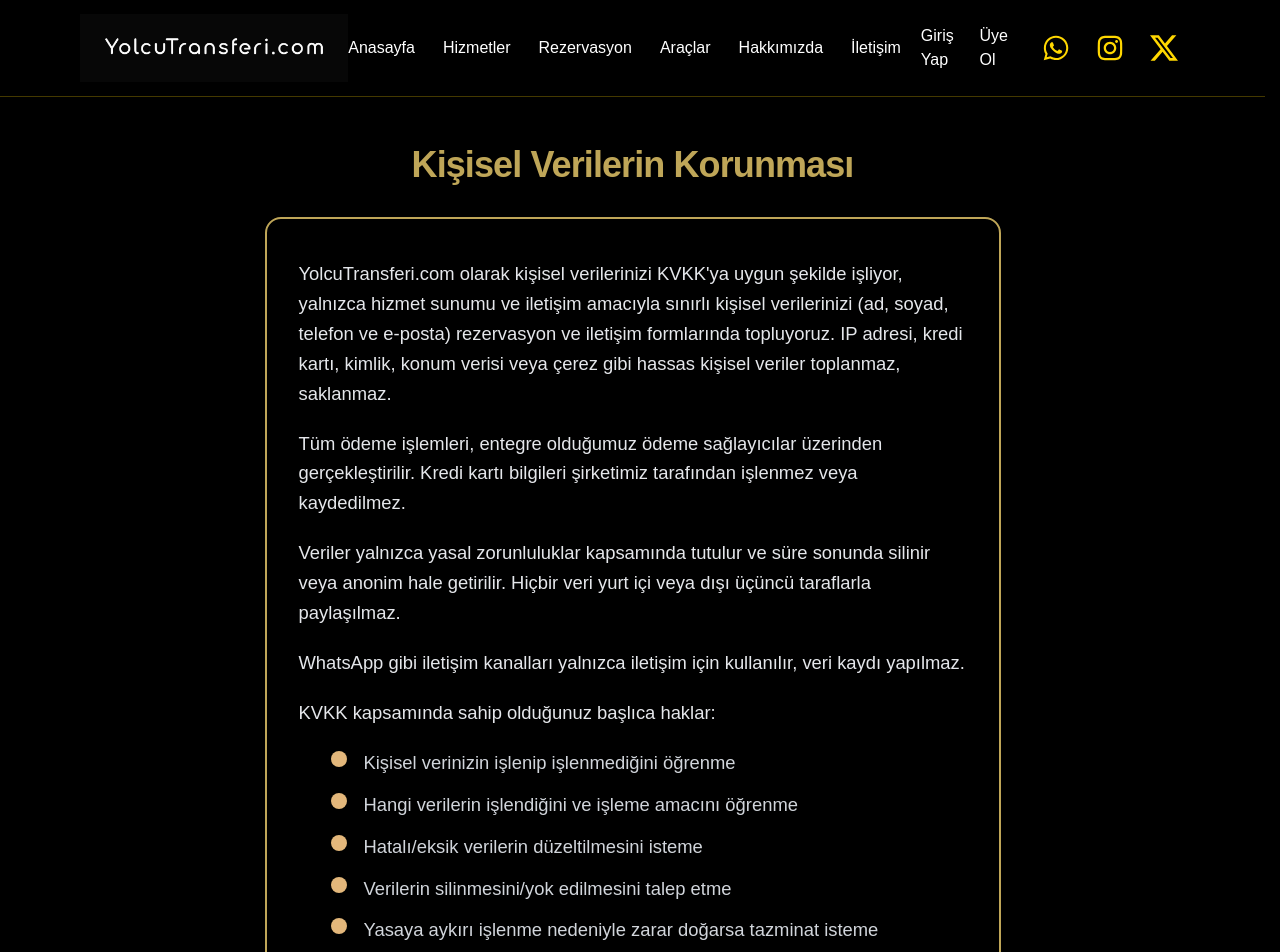
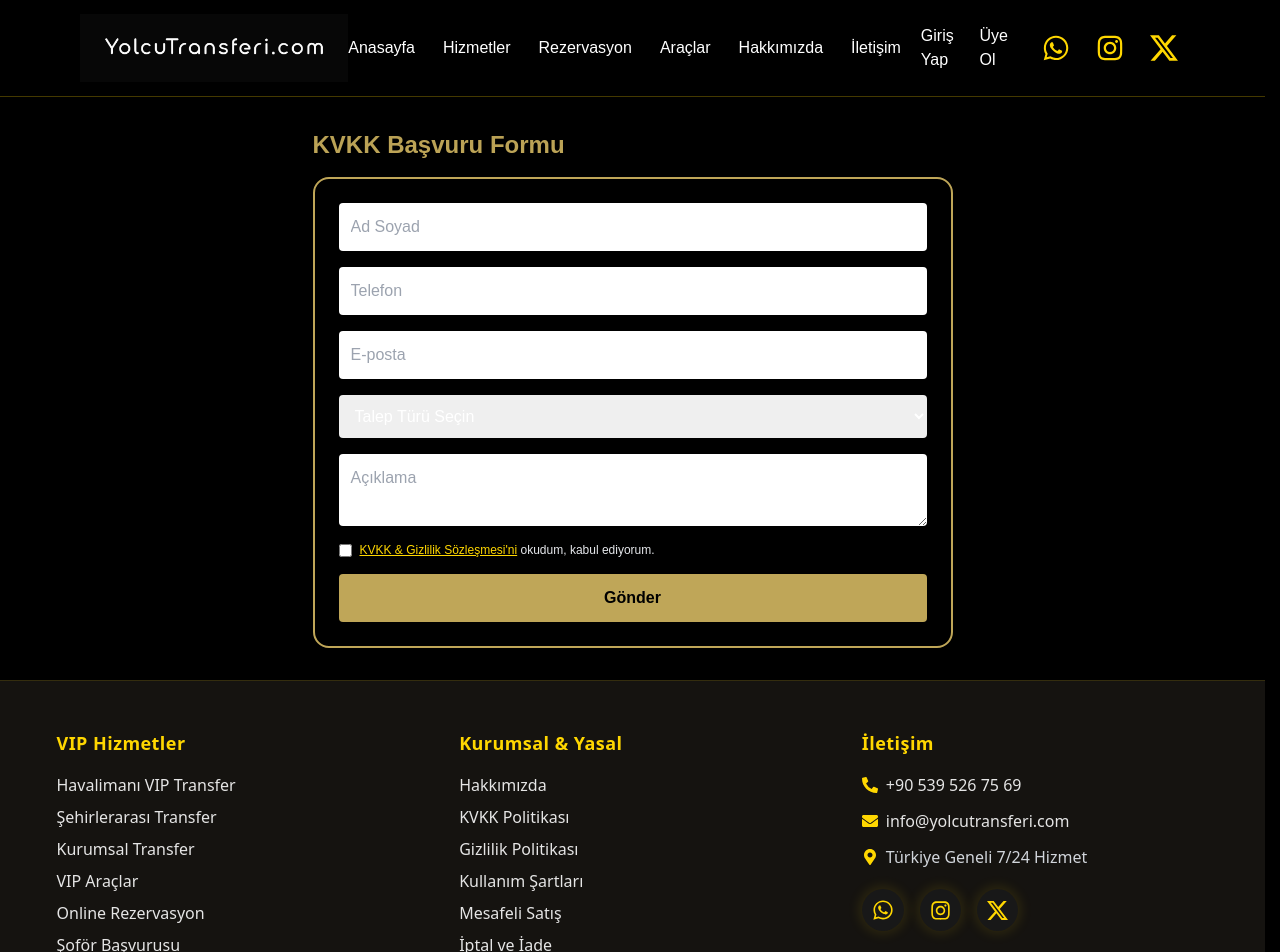
Before and after one commit to haliltayfur/yolcutransferi, a Next.js app: page /kvkk in a window 1280 px wide. Shown: the top 952 px of the page. Built offline with nearby package versions, Linux system fonts and the light colour scheme.

Commit message:
Update page.js

```diff
--- a/app/kvkk/page.js
+++ b/app/kvkk/page.js
@@ -1,85 +1,97 @@
 "use client";
-import Link from "next/link";
+import { useState } from "react";
 
-export default function Kvkk() {
+export default function KvkkFormu() {
+  const [form, setForm] = useState({
+    adsoyad: "",
+    telefon: "",
+    eposta: "",
+    talep: "",
+    aciklama: "",
+    kvkkOnay: false,
+  });
+  const [errors, setErrors] = useState({});
+  const [msg, setMsg] = useState("");
+
+  const handleChange = (e) => {
+    const { name, value, type, checked } = e.target;
+    setForm((f) => ({ ...f, [name]: type === "checkbox" ? checked : value }));
+    setErrors((e) => ({ ...e, [name]: undefined }));
+  };
+
+  const handleSubmit = async (e) => {
+    e.preventDefault();
+    let newErrors = {};
+    if (!form.adsoyad) newErrors.adsoyad = "Ad Soyad zorunlu";
+    if (!form.telefon) newErrors.telefon = "Telefon zorunlu";
+    if (!form.eposta) newErrors.eposta = "E-posta zorunlu";
+    if (!form.talep) newErrors.talep = "Talep Türü zorunlu";
+    if (!form.aciklama) newErrors.aciklama = "Açıklama zorunlu";
+    if (!form.kvkkOnay) newErrors.kvkkOnay = "KVKK onayı gerekli";
+    setErrors(newErrors);
+    if (Object.keys(newErrors).length > 0) return;
+
+    try {
+      await fetch("/api/kvkk/forms", {
+        method: "POST",
+        headers: { "Content-Type": "application/json" },
+        body: JSON.stringify(form),
+      });
+      setMsg("Başvurunuz alınmıştır. Teşekkür ederiz.");
+      setForm({
+        adsoyad: "",
+        telefon: "",
+        eposta: "",
+        talep: "",
+        aciklama: "",
+        kvkkOnay: false,
+      });
+    } catch {
+      setMsg("Başvuru kaydedilemedi. Lütfen tekrar deneyiniz.");
+    }
+  };
+
   return (
-    <main className="max-w-3xl mx-auto px-4 py-12">
-      {/* Başlık */}
-      <h1 className="text-3xl md:text-4xl font-bold text-center text-[#bfa658] mb-8 tracking-tight">
-        Kişisel Verilerin Korunması
-      </h1>
+    <main className="max-w-2xl mx-auto px-4 py-8">
+      <h1 className="text-2xl font-bold text-[#bfa658] mb-4">KVKK Başvuru Formu</h1>
+      <form onSubmit={handleSubmit} className="flex flex-col gap-4 bg-black/80 rounded-2xl p-6 border-2 border-[#bfa658]">
+        <input name="adsoyad" value={form.adsoyad} onChange={handleChange} placeholder="Ad Soyad" className="p-3 rounded" />
+        {errors.adsoyad && <span className="text-red-400 text-xs">{errors.adsoyad}</span>}
 
-      {/* İçerik Kutusu */}
-      <div className="border-2 border-[#bfa658] rounded-2xl bg-black/80 px-4 md:px-8 py-7 md:py-10 mb-9">
-        <div className="space-y-5 text-[1.13rem] md:text-[1.15rem] text-gray-200 font-normal leading-relaxed">
+        <input name="telefon" value={form.telefon} onChange={handleChange} placeholder="Telefon" className="p-3 rounded" />
+        {errors.telefon && <span className="text-red-400 text-xs">{errors.telefon}</span>}
 
-          <p>
-            YolcuTransferi.com olarak kişisel verilerinizi KVKK'ya uygun şekilde işliyor, yalnızca hizmet sunumu ve iletişim amacıyla sınırlı kişisel verilerinizi (ad, soyad, telefon ve e-posta) rezervasyon ve iletişim formlarında topluyoruz. IP adresi, kredi kartı, kimlik, konum verisi veya çerez gibi hassas kişisel veriler toplanmaz, saklanmaz.
-          </p>
+        <input name="eposta" value={form.eposta} onChange={handleChange} placeholder="E-posta" className="p-3 rounded" />
+        {errors.eposta && <span className="text-red-400 text-xs">{errors.eposta}</span>}
 
-          <p>
-            Tüm ödeme işlemleri, entegre olduğumuz ödeme sağlayıcılar üzerinden gerçekleştirilir. Kredi kartı bilgileri şirketimiz tarafından işlenmez veya kaydedilmez.
-          </p>
+        <select name="talep" value={form.talep} onChange={handleChange} className="p-3 rounded">
+          <option value="">Talep Türü Seçin</option>
+          <option value="veri_duzeltme">Veri Düzeltme</option>
+          <option value="veri_silme">Veri Silme</option>
+          <option value="veri_ogr_enme">Veri Öğrenme</option>
+          <option value="tazminat">Tazminat</option>
+        </select>
+        {errors.talep && <span className="text-red-400 text-xs">{errors.talep}</span>}
 
-          <p>
-            Veriler yalnızca yasal zorunluluklar kapsamında tutulur ve süre sonunda silinir veya anonim hale getirilir. Hiçbir veri yurt içi veya dışı üçüncü taraflarla paylaşılmaz.
-          </p>
+        <textarea name="aciklama" value={form.aciklama} onChange={handleChange} placeholder="Açıklama" className="p-3 rounded" />
+        {errors.aciklama && <span className="text-red-400 text-xs">{errors.aciklama}</span>}
 
-          <p>
-            WhatsApp gibi iletişim kanalları yalnızca iletişim için kullanılır, veri kaydı yapılmaz.
-          </p>
+        <div className="flex items-center gap-2">
+          <input type="checkbox" name="kvkkOnay" checked={form.kvkkOnay} onChange={handleChange} />
+          <span className="text-xs text-gray-200">
+            <a href="/gizlilik" target="_blank" rel="noopener noreferrer" className="underline text-[#FFD700]">
+              KVKK & Gizlilik Sözleşmesi'ni
+            </a>{" "}
+            okudum, kabul ediyorum.
+          </span>
+        </div>
+        {errors.kvkkOnay && <span className="text-red-400 text-xs">{errors.kvkkOnay}</span>}
 
-          <p>
-            KVKK kapsamında sahip olduğunuz başlıca haklar:
-          </p>
-
-          <ul className="pl-2 md:pl-8 mt-2 space-y-3">
-            {[
-              "Kişisel verinizin işlenip işlenmediğini öğrenme",
-              "Hangi verilerin işlendiğini ve işleme amacını öğrenme",
-              "Hatalı/eksik verilerin düzeltilmesini isteme",
-              "Verilerin silinmesini/yok edilmesini talep etme",
-              "Yasaya aykırı işlenme nedeniyle zarar doğarsa tazminat isteme"
-            ].map((text, i) => (
-              <li key={i} className="flex items-start gap-3">
-                <span
-                  className="mt-1"
-                  style={{
-                    width: 16,
-                    height: 16,
-                    display: "inline-block",
-                    borderRadius: "50%",
-                    background: "radial-gradient(circle, #e3b77b 65%, #bfa658 100%)",
-                    marginTop: 3,
-                    marginRight: 5,
-                    flexShrink: 0
-                  }}
-                ></span>
-                <span className="text-gray-300">{text}</span>
-              </li>
-            ))}
-          </ul>
-
-          <p>
-            KVKK kapsamındaki başvurularınızı{" "}
-            <Link
-              href="/kvkk/form"
-              className="underline text-[#e3b77b] hover:text-[#f5d48d]"
-            >
-              bu formu doldurarak
-            </Link>{" "}
-            veya <strong>info@yolcutransferi.com</strong> adresine iletebilirsiniz.
-            Başvurular yasal süre içinde yanıtlanır.
-          </p>
-        </div>
-      </div>
-
-      {/* Buton */}
-      <Link href="/rezervasyon">
-        <button className="bg-[#6e5a1e] hover:bg-[#8c7327] text-white font-bold py-3 px-8 rounded-xl mt-10 w-full text-lg shadow">
-          Rezervasyon Yap
+        <button className="py-3 rounded bg-[#bfa658] font-bold text-black" type="submit">
+          Gönder
         </button>
-      </Link>
+        {msg && <div className="mt-2 text-green-500 text-center">{msg}</div>}
+      </form>
     </main>
   );
 }
```
